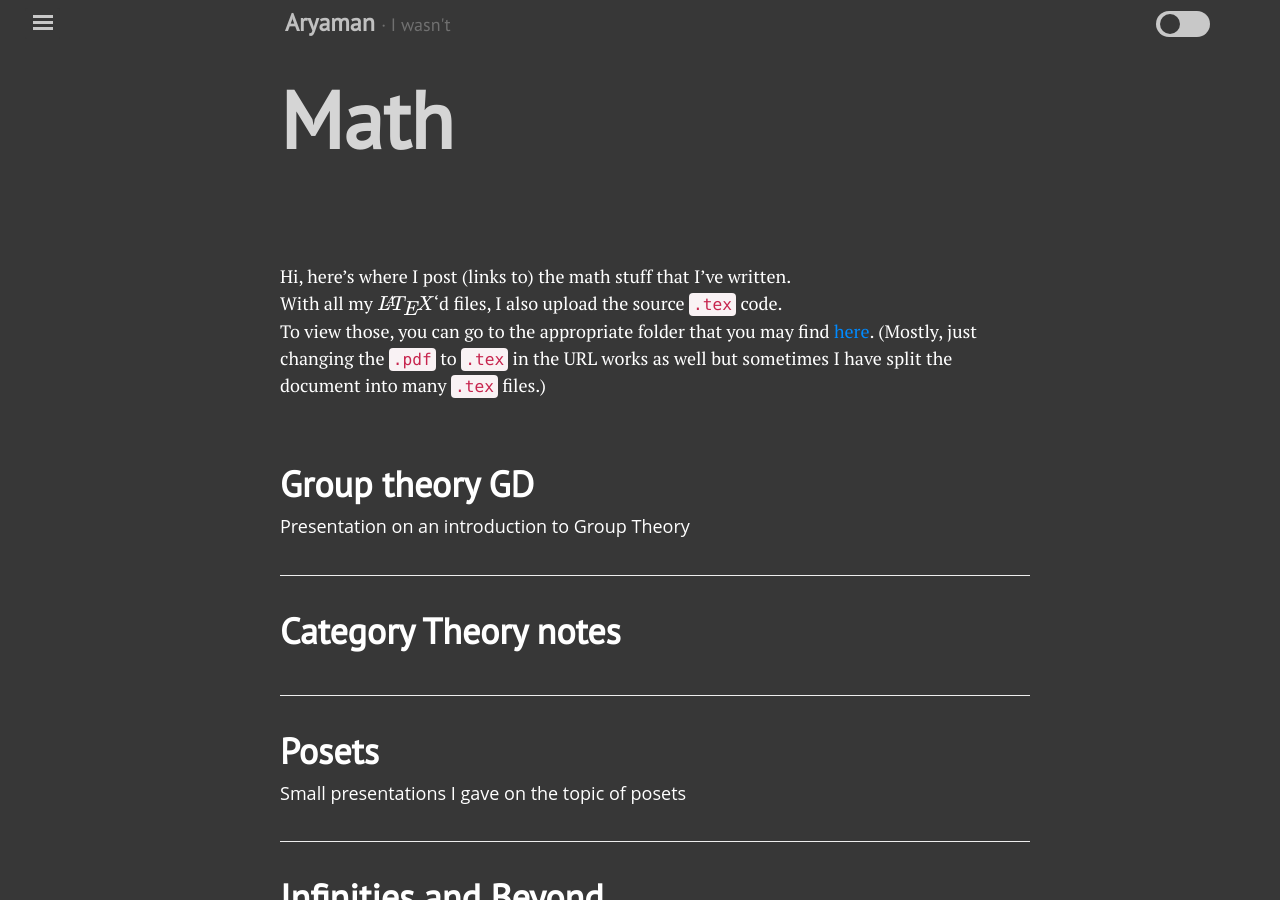
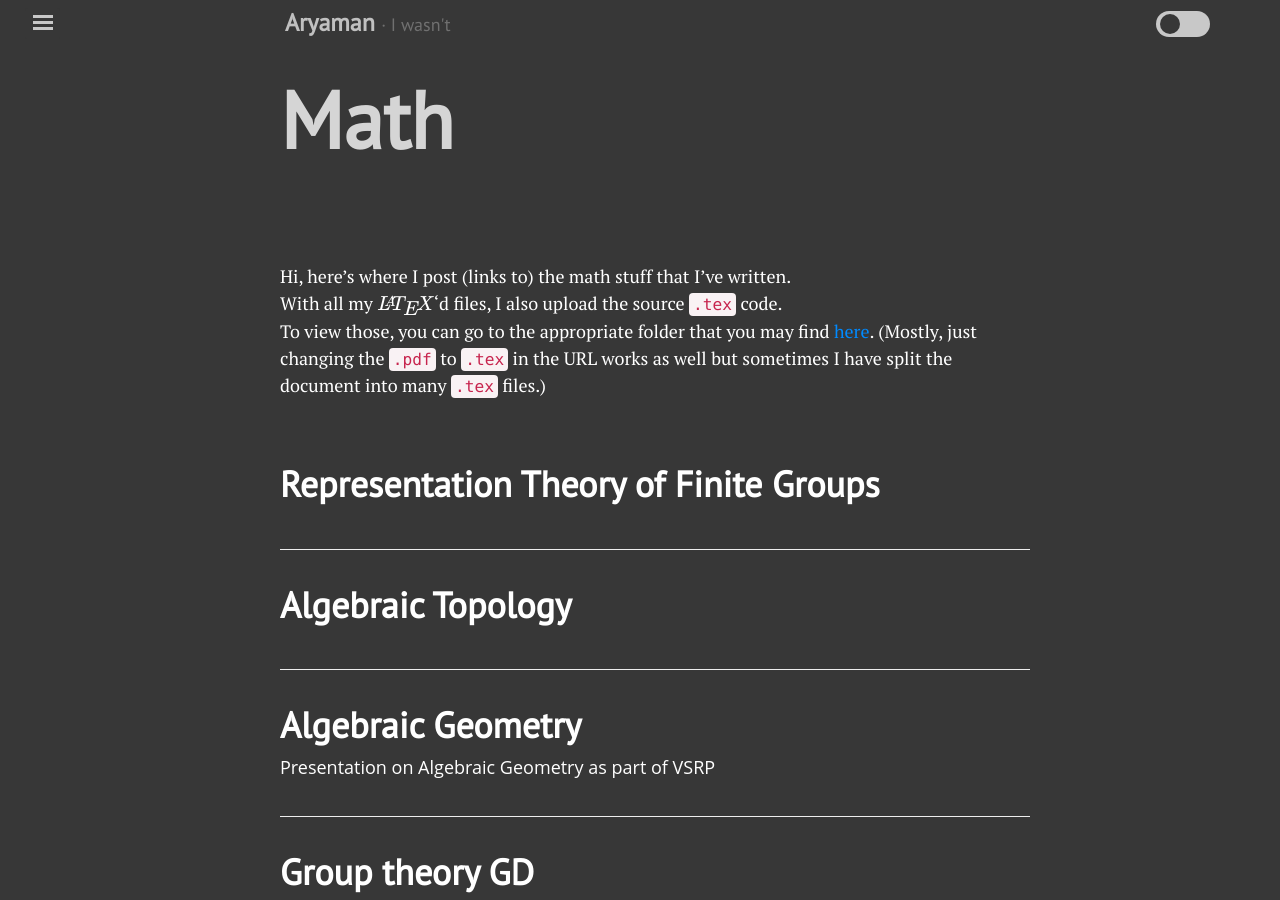
Before and after one commit to aryamanmaithani/math, a Jekyll site: the page built from index.md, in a window 1280 px wide and 900 px high. Built offline with Jekyll 4.4.1, drawn with Linux system fonts in a browser that asks for light colours; nearby versions of some CDN libraries; formulas are drawn with MathJax 3.

Commit message:
added rep-th, alg-top, alg-geo links

```diff
--- a/_data/math-links.yml
+++ b/_data/math-links.yml
@@ -1,3 +1,13 @@
+rep-theory:
+  tit: Representation Theory of Finite Groups
+
+alg-top:
+  tit: Algebraic Topology
+
+alg-geo:
+  tit: Algebraic Geometry
+  desc: Presentation on Algebraic Geometry as part of VSRP
+
 group-theory-gd:
   tit: Group theory GD
   desc: Presentation on an introduction to Group Theory
```
